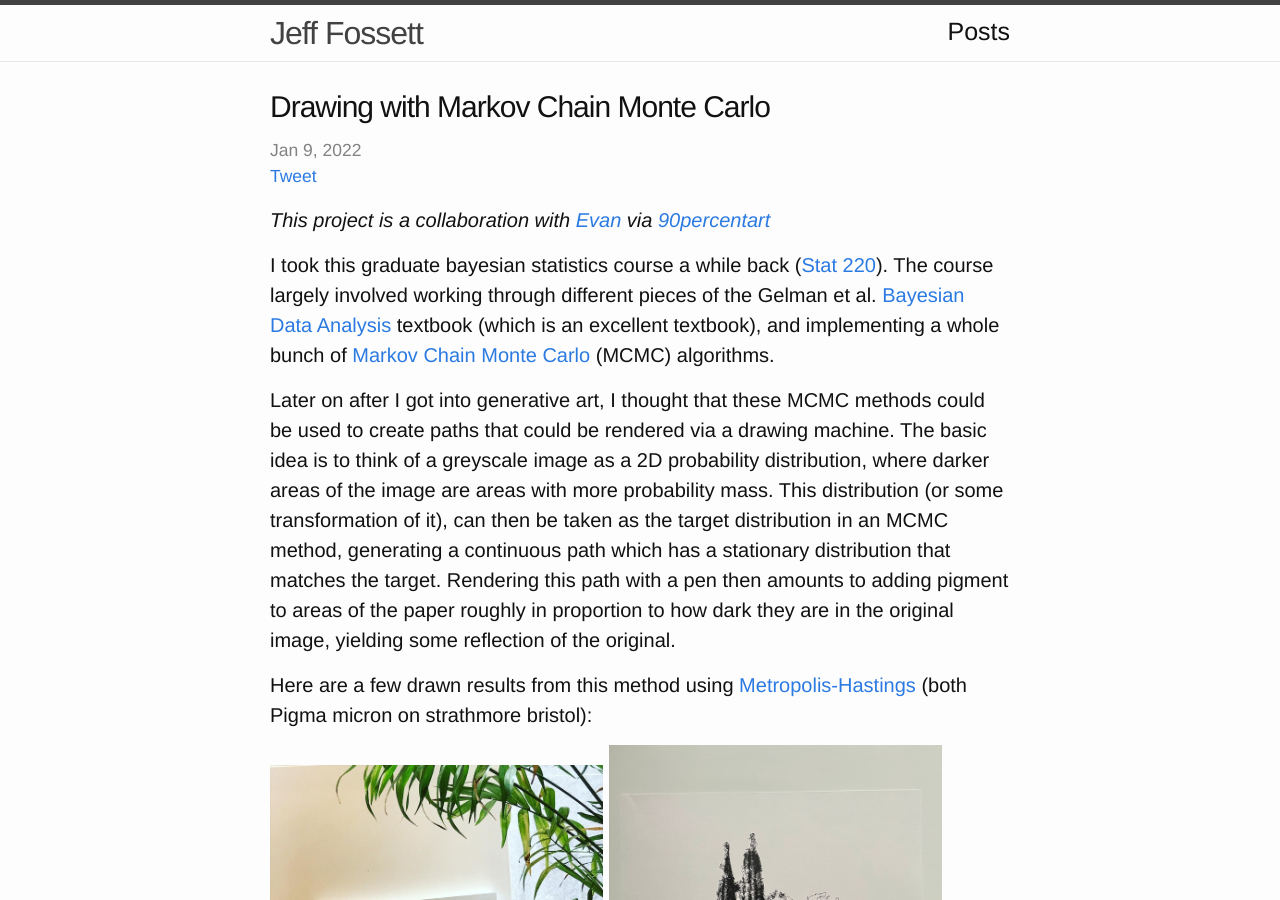
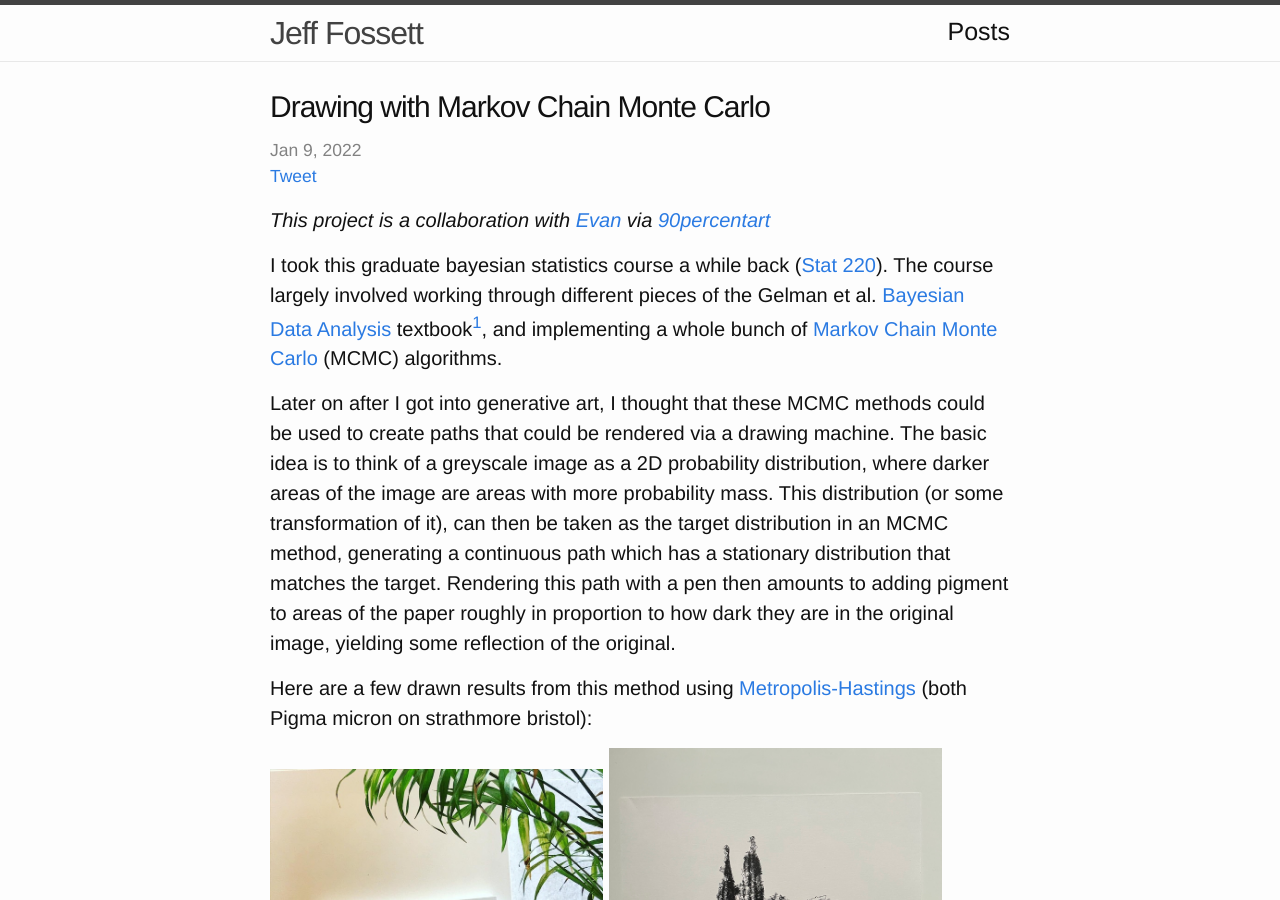
Before and after one commit to Fossj117/fossj117.github.io, a Jekyll site: the page built from _posts/2022-01-09-drawing-with-mcmc.md, in a window 1280 px wide and 900 px high. Built offline with Jekyll 4.4.1, drawn with Linux system fonts in a browser that asks for light colours; a script that is not in the unit is left out; comment, search, counter and statistics services are not loaded; some of the changed text lies outside the part shown.

Commit message:
MCMC post

```diff
--- a/_posts/2022-01-09-drawing-with-mcmc.md
+++ b/_posts/2022-01-09-drawing-with-mcmc.md
@@ -8,7 +8,7 @@
 ---
 *This project is a collaboration with [Evan](https://www.linkedin.com/in/evanfinkle/) via [90percentart](https://90percentart.com/)*
 
-I took this graduate bayesian statistics course a while back ([Stat 220](https://statistics.fas.harvard.edu/statistics-courses)). The course largely involved working through different pieces of the Gelman et al. [Bayesian Data Analysis](https://books.google.com/books?id=ZXL6AQAAQBAJ&printsec=frontcover&source=gbs_ge_summary_r&cad=0#v=onepage&q&f=false) textbook (which is an excellent textbook), and implementing a whole bunch of [Markov Chain Monte Carlo](https://en.wikipedia.org/wiki/Markov_chain_Monte_Carlo) (MCMC) algorithms.
+I took this graduate bayesian statistics course a while back ([Stat 220](https://statistics.fas.harvard.edu/statistics-courses)). The course largely involved working through different pieces of the Gelman et al. [Bayesian Data Analysis](https://books.google.com/books?id=ZXL6AQAAQBAJ&printsec=frontcover&source=gbs_ge_summary_r&cad=0#v=onepage&q&f=false) textbook[^1], and implementing a whole bunch of [Markov Chain Monte Carlo](https://en.wikipedia.org/wiki/Markov_chain_Monte_Carlo) (MCMC) algorithms.
 
 Later on after I got into generative art, I thought that these MCMC methods could be used to create paths that could be rendered via a drawing machine. The basic idea is to think of a greyscale image as a 2D probability distribution, where darker areas of the image are areas with more probability mass. This distribution (or some transformation of it), can then be taken as the target distribution in an MCMC method, generating a continuous path which has a stationary distribution that matches the target. Rendering this path with a pen then amounts to adding pigment to areas of the paper roughly in proportion to how dark they are in the original image, yielding some reflection of the original.
 
@@ -34,3 +34,7 @@
 </p>
 
 See more about this work [on](https://www.instagram.com/p/CRppt1Ituiv/?igshid=MzRlODBiNWFlZA==) [our](https://www.instagram.com/p/CPd4bwNH9JF/?igshid=MzRlODBiNWFlZA==) [Instagram](https://www.instagram.com/p/CYg70lXlgi5/?igshid=MzRlODBiNWFlZA==).
+
+## Footnotes
+
+[^1]: This is an excellent textbook which, incidentally, I believe I borrowed from [Carlos](https://omega0.xyz/omega8008/) a super long time ago.
```
